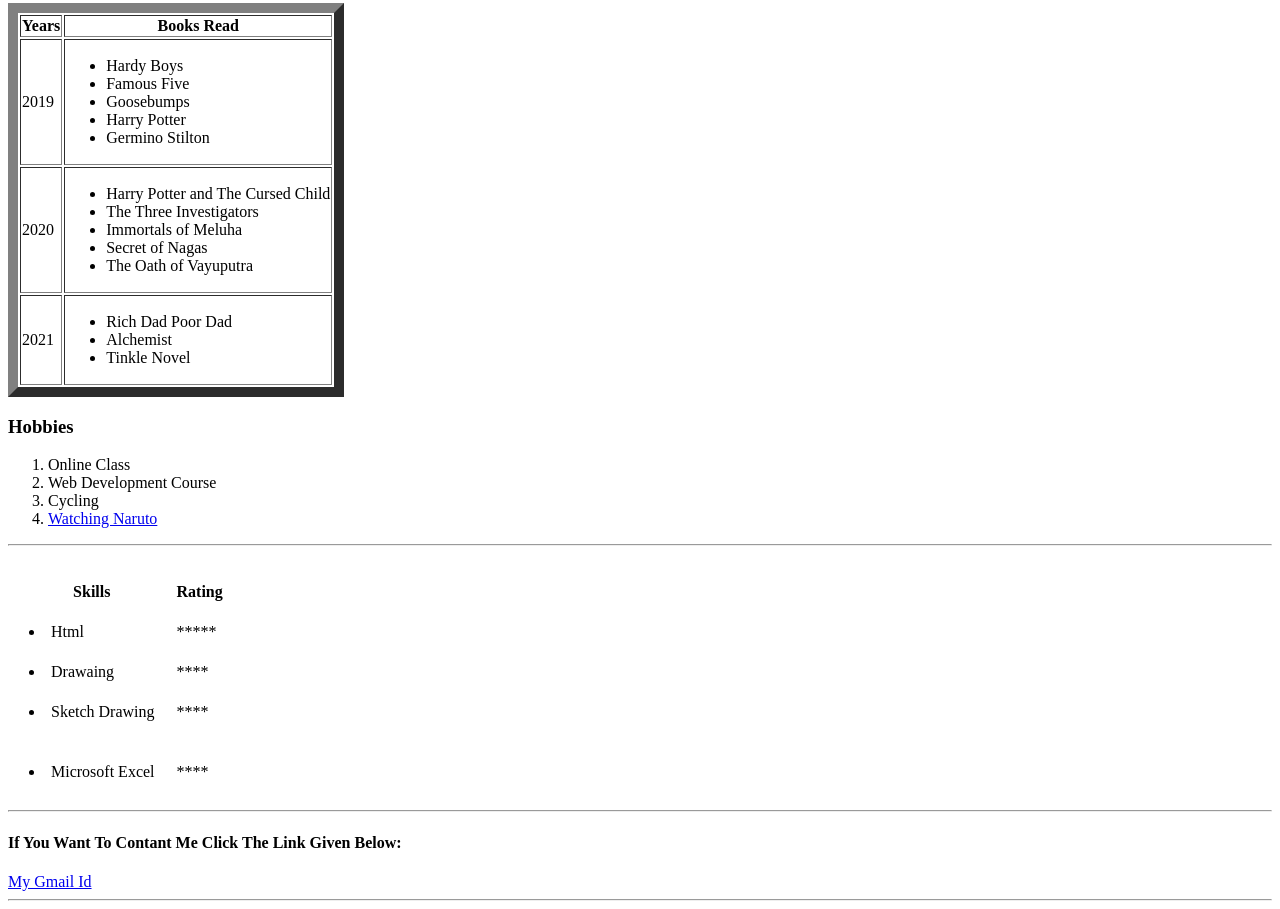
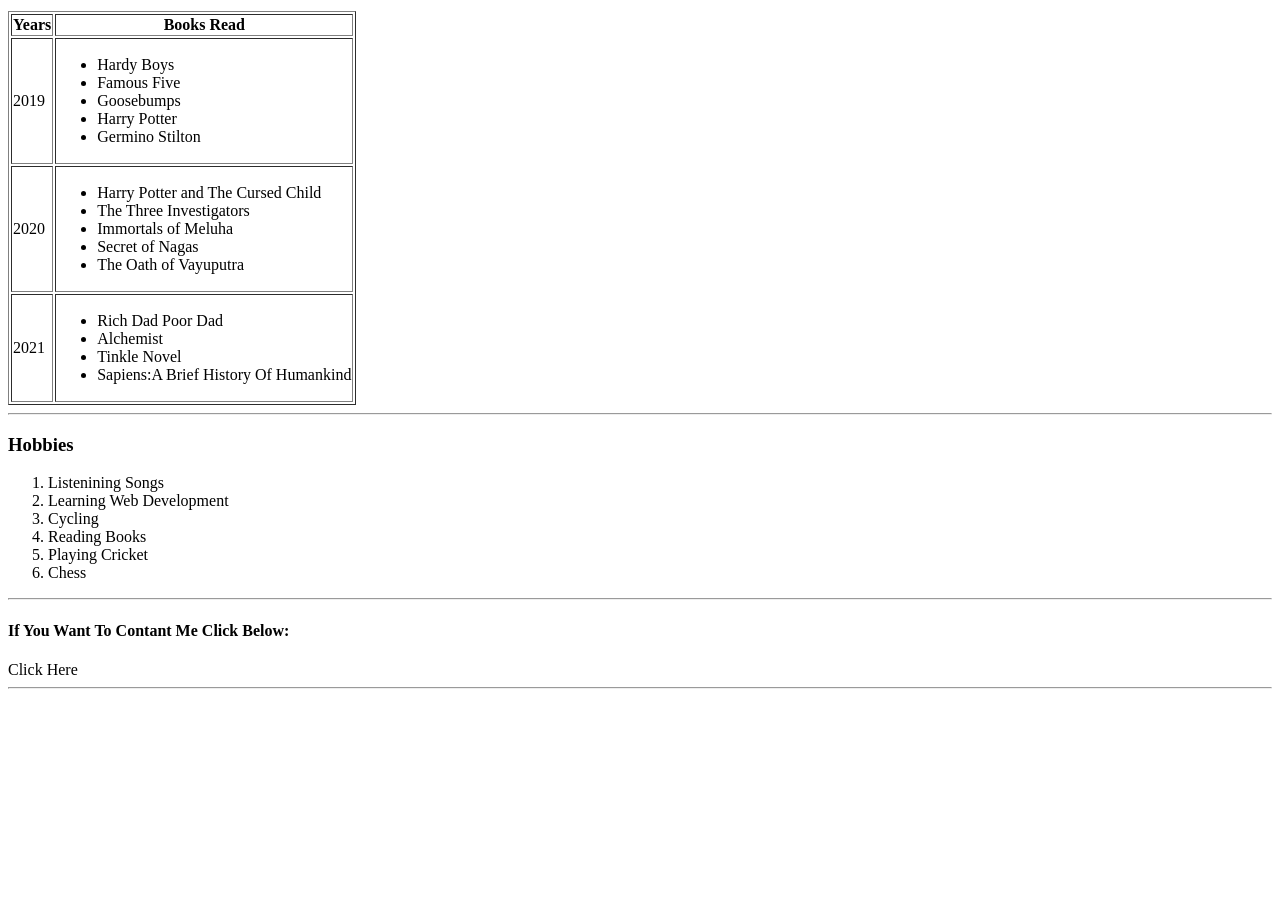
Before and after one commit to SahityaVerma/cv, a plain HTML site: page index.html in a window 1280 px wide. Shown: the part 551-1460 px from the top of the page. After the commit the page ends 1248 px from the top, so only its background shows below. Drawn offline with Linux system fonts and the light colour scheme.

Commit message:
update index.html

```diff
--- a/index.html
+++ b/index.html
@@ -8,10 +8,10 @@
 </head>
 <body>
     <h1>Sahitya Verma</h1>
-    <p><em>I am a student of class 8 Learning how to create a website.</p></em>
-    <img style="height:500;" width="700" src="sahitya.png.jpg"><hr>
+    <img style="height:500;" width="700" src="sahitya.png.jpg">
+    <p><em>I am a student of class 8 Learning how to create a website.</p></em><hr>
 <h3>Books Readed In Different Years</h3>
-<table border="10">
+<table border="1">
 <thead>
     <tr>
         <th>Years</th>
@@ -46,41 +46,20 @@
           <li>Rich Dad Poor Dad</li>
           <li>Alchemist</li>
           <li>Tinkle Novel</li>
+          <li>Sapiens:A Brief History Of Humankind</li>
       </ul></td>
   </tr>
 </tbody>
-
-
-</table>
+</table><hr>
     <H3>Hobbies</H3>
-    <ol><li>Online Class</li>
-        <li>Web Development Course</li>
+    <ol><li>Listenining Songs</li>
+        <li>Learning Web Development</li>
         <li>Cycling</li>
-        <li><a href="https://en.wikipedia.org/wiki/Naruto">Watching Naruto</a></li>
+        <li>Reading Books</li>
+        <li>Playing Cricket</li>
+        <li>Chess</li>
     </ol><hr>
-    <table  cellspacing="20">
-        <thead >
-            <tr>
-                <th>Skills</th>
-                <th >Rating </th>
-          <tr>
-              <ol><td><li>Html</li></td></ol>
-              <td>*****</td>
-          </tr>
-          <tr>
-              <ol><td><li>Drawaing</li></td></ol>
-              <td>****</td>
-          </tr>
-          <tr>
-              <ol><td><li>Sketch Drawing</li></td></ol>
-              <td>****</td>
-          </tr>
-          <tr>
-          <tr><ol><td><li>Microsoft Excel</li></td></ol>
-            <td>****</td>
-        </tr>
-    </table><hr>
-    <H4>If You Want To Contant Me Click The Link Given Below:</H4>
-    <a href="contact details.html">My Gmail Id</a><hr>
+    <H4>If You Want To Contant Me Click  Below:</H4>
+    <a href="contact details.html"></a>Click Here<hr>
  </body>
 </html>
```
